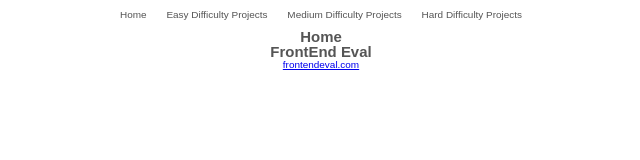
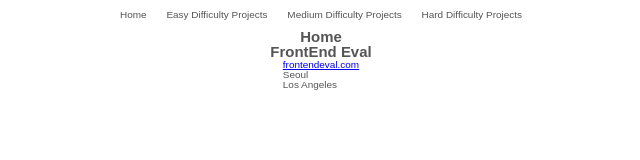
Before and after one commit to deltam3/frontendeval, a React (Vite) app in the folder consolidated/: page / in a window 1280 px wide. Shown: the top 160 px of the page, without its empty margins (319-959 px from the left). Built offline with nearby package versions, Linux system fonts and the light colour scheme.

Commit message:
basic implementation of passing data from redux store to container Home component complete

```diff
--- a/consolidated/src/main.tsx
+++ b/consolidated/src/main.tsx
@@ -3,6 +3,7 @@
 import App from "./App.tsx";
 import "./index.css";
 
+import AppStore from "./redux/AppStore";
 import { configureStore } from "@reduxjs/toolkit";
 import { Provider } from "react-redux";
 // import rootReducer from "./modules";
@@ -13,8 +14,8 @@
 ReactDOM.createRoot(document.getElementById("root")!).render(
   <React.StrictMode>
     {/* <Provider store={store}> */}
-    {/* <Provider store={AppStore}> */}
-    <App />
-    {/* </Provider> */}
+    <Provider store={AppStore}>
+      <App />
+    </Provider>
   </React.StrictMode>
 );
--- a/consolidated/src/pages/Home.tsx
+++ b/consolidated/src/pages/Home.tsx
@@ -1,7 +1,14 @@
 import React from "react";
 import styled from "styled-components";
 
-type Props = {};
+import DateActionCreator from "../redux/DateActionCreator";
+import { UnknownAction, Dispatch } from "redux";
+import { connect } from "react-redux";
+import { DateStatesType, DateItemType } from "../redux/DateReducer";
+
+type Props = {
+  dateList: Array<DateItemType>;
+};
 
 const Home = (props: Props) => {
   const HomeContainer = styled.main`
@@ -10,15 +17,33 @@
     justify-content: center;
     flex-direction: column;
   `;
+
+  const result = props.dateList.map((item) => {
+    return <p>{item.city}</p>;
+  });
+
   return (
     <HomeContainer>
       <h2>Home</h2>
       <h2>FrontEnd Eval</h2>
       <p>
         <a href="https://frontendeval.com/">frontendeval.com</a>
+        {result}
       </p>
     </HomeContainer>
   );
 };
 
-export default Home;
+const mapStateToProps = (state: DateStatesType) => ({
+  dateList: state.dateList,
+});
+
+const mapDispatchToProps = (dispatch: Dispatch<UnknownAction>) => ({
+  addDate: (id: number) => dispatch(DateActionCreator.addDate({ id })),
+  deleteDate: (id: number) => dispatch(DateActionCreator.deleteDate({ id })),
+});
+
+// export default Home;
+const HomeContainer = connect(mapStateToProps, mapDispatchToProps)(Home);
+export default HomeContainer;
+// export default connect(mapStateToProps, mapDispatchToProps)(Home);
--- a/consolidated/src/redux/AppStore.ts
+++ b/consolidated/src/redux/AppStore.ts
@@ -1,16 +1,22 @@
+// import { configureStore } from "@reduxjs/toolkit";
+// import { combineReducers } from "redux";
+// import ConsolidatedReducer, {
+//   ConsolidatedStatesType,
+// } from "./ConsolidatedReducer";
+
+// export type RootStatesType = {
+//   consolidated: ConsolidatedStatesType;
+// };
+
+// const RootReducer = combineReducers({
+//   consolidated: ConsolidatedReducer,
+// });
+
+// const AppStore = configureStore({ reducer: RootReducer });
+// export default AppStore;
+
 import { configureStore } from "@reduxjs/toolkit";
-import { combineReducers } from "redux";
-import ConsolidatedReducer, {
-  ConsolidatedStatesType,
-} from "./ConsolidatedReducer";
+import DateReducer from "./DateReducer";
 
-export type RootStatesType = {
-  consolidated: ConsolidatedStatesType;
-};
-
-const RootReducer = combineReducers({
-  consolidated: ConsolidatedReducer,
-});
-
-const AppStore = configureStore({ reducer: RootReducer });
+const AppStore = configureStore({ reducer: DateReducer });
 export default AppStore;
--- a/consolidated/src/redux/DateActionCreator.ts
+++ b/consolidated/src/redux/DateActionCreator.ts
@@ -15,3 +15,5 @@
 export type DateActionType =
   | ReturnType<typeof DateActionCreator.addDate>
   | ReturnType<typeof DateActionCreator.deleteDate>;
+
+export default DateActionCreator;
--- a/consolidated/src/redux/DateReducer.ts
+++ b/consolidated/src/redux/DateReducer.ts
@@ -25,7 +25,7 @@
         ...state,
         dateList: [
           ...state.dateList,
-          { id: new Math.random(), city: action.text, date: action.date },
+          { id: new Math.random(), city: action.city, date: action.date },
         ],
       };
     case DATE_ACTION.DELETE_DATE:
```
